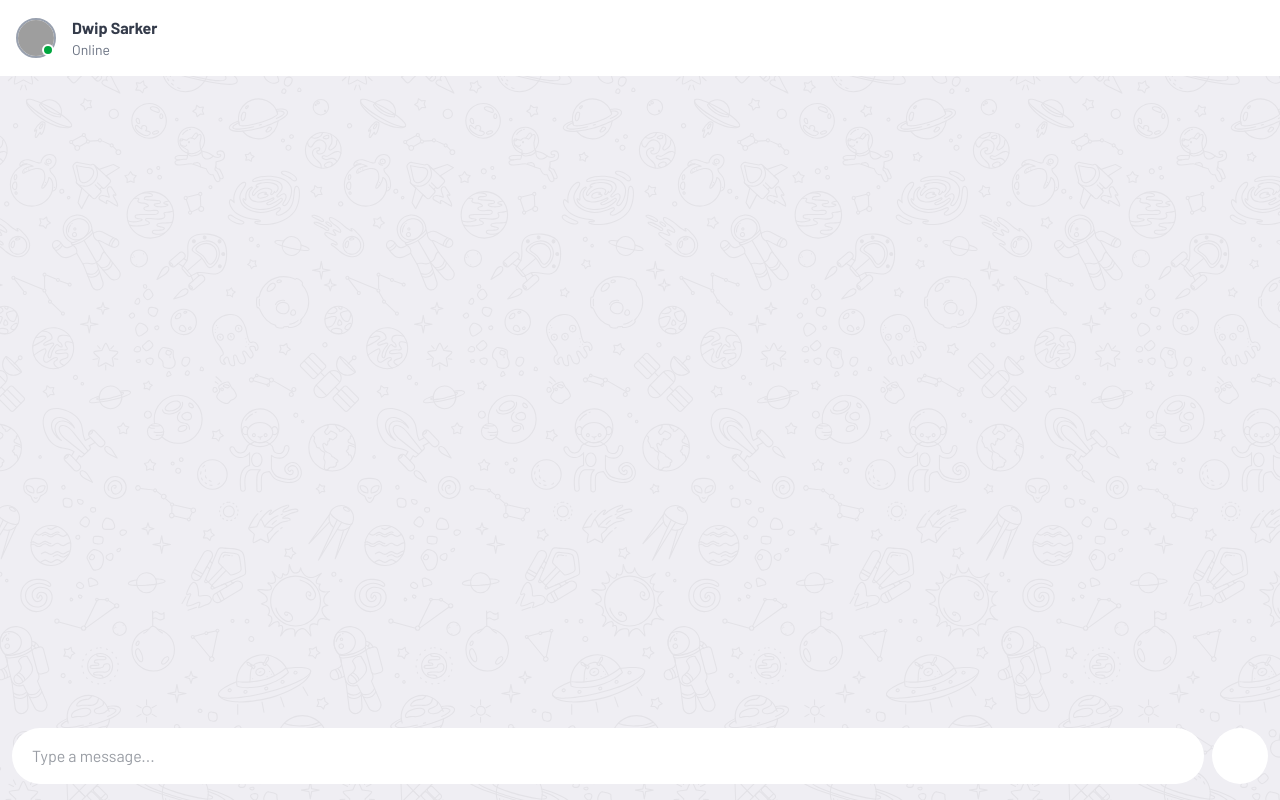
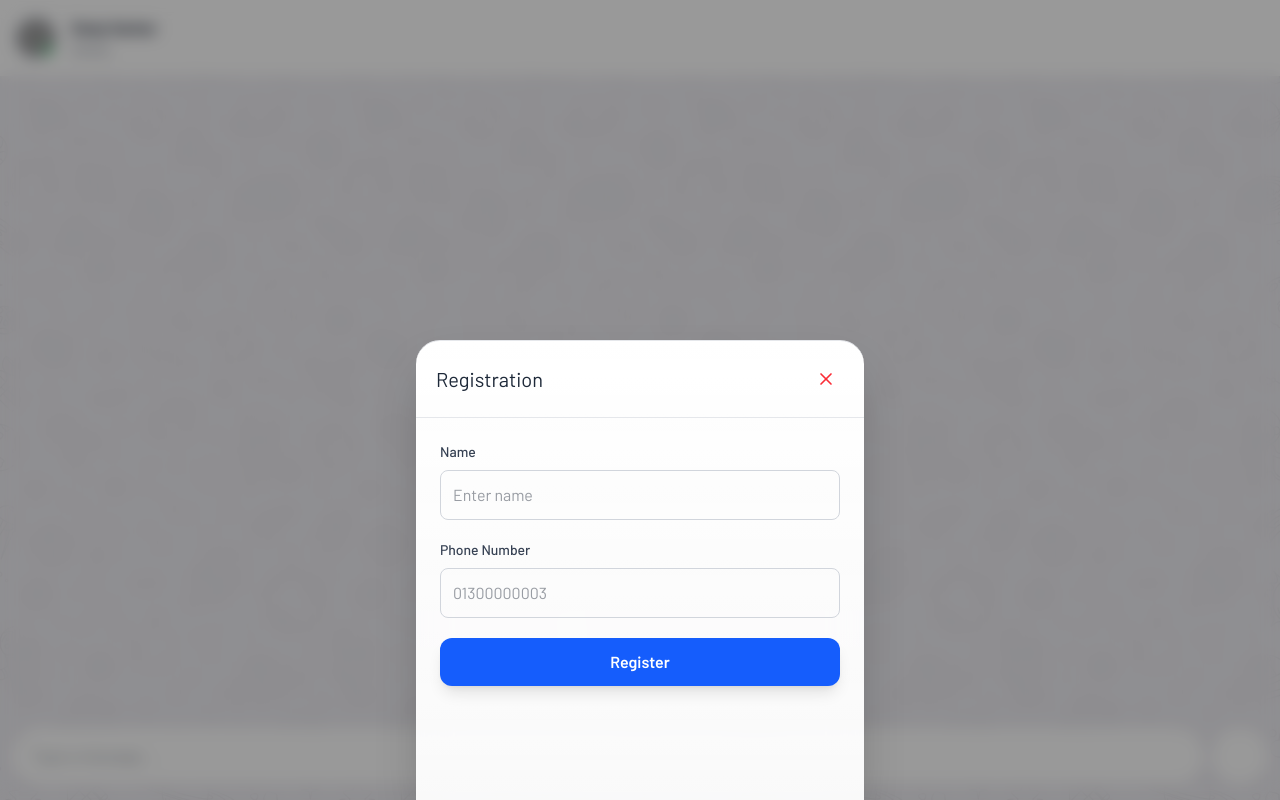
Before and after one commit to dwipsarker2001/easy-apply-client-portal, a React (Vite) app: page / in a window 1280 px wide. Built offline with nearby package versions, Linux system fonts and the light colour scheme; grey boxes are pictures that could not be loaded; some icons are missing.

Commit message:
Add client registration and management features
- Updated API to include client registration and retrieval endpoints.
- Integrated client state management with Redux.
- Enhanced BottomSheet component for client registration.
- Modified existing API routes for document uploads.

```diff
--- a/src/api/index.ts
+++ b/src/api/index.ts
@@ -3,6 +3,6 @@ import { createApi, fetchBaseQuery } from "@reduxjs/toolkit/query/react";
 export const baseApi = createApi({
   reducerPath: "easyApplyApi",
   baseQuery: fetchBaseQuery({ baseUrl: import.meta.env.VITE_BASE_URL }),
-  tagTypes: ["books"],
+ tagTypes: ["books", "Client"],
   endpoints: () => ({}),
 });
--- a/src/app/store.ts
+++ b/src/app/store.ts
@@ -1,6 +1,7 @@
 import { configureStore } from "@reduxjs/toolkit";
 import settingReducer from "../features/theme/themeSlice";
 import eventReducer from "../features/events/eventSlice";
+import clientReducer from "@/state/clientSlice";
 import appReducer from "@/state";
 import { baseApi } from "@/api";
 
@@ -9,6 +10,7 @@ export const store = configureStore({
     theme: settingReducer,
     events: eventReducer,
     app: appReducer,
+    client: clientReducer,
     [baseApi.reducerPath]: baseApi.reducer,
   },
   middleware: (getDefaultMiddleware) =>
--- /dev/null
+++ b/src/features/auth/api/index.ts
@@ -0,0 +1,66 @@
+import { baseApi } from "@/api";
+
+/*----------------------------------
+  Types
+----------------------------------*/
+export interface ClientType {
+  id: string;
+  name: string;
+  phoneNumber: string;
+  createdAt: string;
+}
+
+export type RegisterPayload = {
+  name: string;
+  phoneNumber: string;
+};
+
+export interface ClientState {
+  clientId: number | null;
+}
+
+export interface RegisterApiResponse {
+  success: boolean;
+  message: string;
+  data: {
+    clientId: number;
+  };
+}
+
+/*----------------------------------
+  RTK Query clientApi
+----------------------------------*/
+export const clientApi = baseApi.injectEndpoints({
+  overrideExisting: false,
+  endpoints: (builder) => ({
+
+    /* ------------------------------
+       Register Client
+    ------------------------------ */
+    register: builder.mutation<RegisterApiResponse, RegisterPayload>({
+      query: (payload) => ({
+        url: '/client/register',
+        method: 'POST',
+        body: payload,
+      }),
+    }),
+
+    /* ------------------------------
+       Get All Clients
+    ------------------------------ */
+     getAllClients: builder.query<ClientType[], void>({
+      query: () => '/client/clients',
+      providesTags: ['Client'],
+    }),
+
+  }),
+});
+
+/*----------------------------------
+  Export hooks
+----------------------------------*/
+export const {
+  useRegisterMutation,
+  useGetAllClientsQuery
+
+ } = clientApi;
--- a/src/features/chat/ChatPage.tsx
+++ b/src/features/chat/ChatPage.tsx
@@ -3,7 +3,6 @@ import BottomSheet from "./components/BottomSheet";
 import Header from "./components/Header";
 import ChatArea from "./components/ChatArea";
 import InputArea from "./components/InputArea";
-
 const ChatPage: React.FC = () => {
   return (
     <div className="h-[100dvh] w-screen flex flex-col relative overflow-hidden">
--- a/src/features/chat/api/index.ts
+++ b/src/features/chat/api/index.ts
@@ -37,7 +37,7 @@ export const bookApi = baseApi.injectEndpoints({
     -------------------------------------- */
     uploadDocument: builder.mutation<{ status: boolean }, FormData>({
       query: (formData) => ({
-        url: "/client/upload-document",
+        url: "/client/uploads",
         method: "POST",
         body: formData,
       }),
--- a/src/features/chat/components/BottomSheet.tsx
+++ b/src/features/chat/components/BottomSheet.tsx
@@ -1,31 +1,132 @@
+import React, { useEffect, useState } from "react";
 import { setLoginSheet } from "@/state";
 import { useAppDispatch, useAppSelector } from "@/hooks";
-import React from "react";
+import { useRegisterMutation } from "@/features/auth/api";
+import { setClientId } from "@/state/clientSlice";
+import { X } from "lucide-react";
+
 
 const BottomSheet: React.FC = () => {
   const dispatch = useAppDispatch();
   const loginSheet = useAppSelector((state) => state.app.loginSheet);
+  const [name, setName] = useState("");
+  const [phoneNumber, setPhoneNumber] = useState("");
+  const [register, { isLoading, error, isSuccess }] = useRegisterMutation();
+
+// -------------------
+  // Handle submit
+  // -------------------
+ const handleSubmit = async (e: React.FormEvent) => {
+  e.preventDefault();
+
+  if (!name || !phoneNumber) return;
+
+  try {
+    const res = await register({ name, phoneNumber }).unwrap();
+    dispatch(setClientId(res.data.clientId));
+    dispatch(setLoginSheet(false));
+    setName("");
+    setPhoneNumber("");
+  } catch (err) {
+    console.error("Registration failed", err);
+  }
+};
+
+// -------------------
+  // Auto Reopen if registration failed
+  // -------------------
+  useEffect(() => {
+    const clientId = localStorage.getItem("clientId");
+    if (!clientId && !loginSheet) {
+      // Reopen sheet if clientId not stored
+      dispatch(setLoginSheet(true));
+    }
+  }, [loginSheet, dispatch]);
+
 
   return (
+<>
+      {/* Overlay */}
+      {loginSheet && (
         <div
-      className={`fixed bottom-0 w-full h-[400px] bg-white rounded-t-3xl shadow-xl transform transition-transform duration-300 ${
-        loginSheet ? "translate-y-0" : "translate-y-[400px]"
-      }`}
+          onClick={() => dispatch(setLoginSheet(false))}
+          className="fixed inset-0 bg-black/40 z-[9998] backdrop-blur-sm"
+        />
+      )}
+
+      {/* Bottom Sheet */}
+      <div
+        className={`fixed inset-x-0 bottom-0 z-[9999] max-w-md mx-auto w-full h-[460px] bg-gradient-to-t from-white/95 to-white backdrop-blur-lg rounded-t-3xl shadow-2xl border-t border-gray-200 transform transition-transform duration-500 ease-in-out
+          ${loginSheet ? "translate-y-0" : "translate-y-[460px]"}
+        `}
       >
-      <div className="p-4 flex justify-between items-center">
-        <h2 className="text-lg font-bold">Login Modal</h2>
+        {/* Header */}
+        <div className="p-5 flex justify-between items-center border-b border-gray-200">
+          <h2 className="text-xl text-shadow-stone-950 text-gray-800">Registration</h2>
           <button
             onClick={() => dispatch(setLoginSheet(false))}
-          className="px-2 py-1 bg-red-500 text-white rounded"
+            className="p-2 rounded-full cursor-pointer hover:bg-red-100 transition"
           >
-          Close
+            <X className="text-red-500" size={20} />
           </button>
         </div>
-      <div className="p-4">
-        {/* Your login form or content here */}
-        <p>Bottom sheet content goes here...</p>
+
+        {/* Form */}
+        <form
+          onSubmit={handleSubmit}
+          className="p-6 flex flex-col space-y-5"
+        >
+          {/* Name */}
+          <div className="flex flex-col">
+            <label className="text-sm font-medium text-gray-700 mb-2">Name</label>
+            <input
+              type="text"
+              value={name}
+              onChange={(e) => setName(e.target.value)}
+              placeholder="Enter name"
+              className="border border-gray-300 rounded-lg p-3 focus:outline-none focus:ring-2 focus:ring-blue-400 focus:border-blue-400 transition  hover:shadow-md"
+              required
+            />
           </div>
+
+          {/* Phone */}
+          <div className="flex flex-col">
+            <label className="text-sm font-medium text-gray-700 mb-2">Phone Number</label>
+            <input
+              type="tel"
+              value={phoneNumber}
+              onChange={(e) => setPhoneNumber(e.target.value)}
+              placeholder="01300000003"
+              className="border border-gray-300 rounded-lg p-3 focus:outline-none focus:ring-2 focus:ring-blue-400 focus:border-blue-400 transition hover:shadow-md"
+              required
+            />
           </div>
+
+          {/* Error */}
+          {error && (
+            <p className="text-sm text-red-500 animate-pulse">
+              Registration failed. Please try again.
+            </p>
+          )}
+
+          {/* Submit */}
+          <button
+            type="submit"
+            disabled={isLoading}
+            className="w-full py-3 cursor-pointer rounded-xl bg-blue-600 hover:bg-blue-700 text-white font-semibold transition transform hover:scale-105 shadow-lg disabled:opacity-50 disabled:cursor-not-allowed"
+          >
+            {isLoading ? "Registering..." : "Register"}
+          </button>
+
+          {/* Success */}
+          {isSuccess && (
+            <p className="text-sm text-green-600 font-medium animate-pulse">
+              Client registered successfully!
+            </p>
+          )}
+        </form>
+      </div>
+    </>
   );
 };
 
--- /dev/null
+++ b/src/state/clientSlice.ts
@@ -0,0 +1,45 @@
+import { createSlice, PayloadAction } from "@reduxjs/toolkit";
+
+/*----------------------------------
+  State Type
+----------------------------------*/
+interface ClientState {
+  clientId: number | null;
+}
+
+/*----------------------------------
+  Load from localStorage
+----------------------------------*/
+const storedClientId = localStorage.getItem("clientId");
+
+/*----------------------------------
+  Initial State
+----------------------------------*/
+const initialState: ClientState = {
+  clientId: storedClientId ? Number(storedClientId) : null,
+};
+
+/*----------------------------------
+  Client Slice
+----------------------------------*/
+const clientSlice = createSlice({
+  name: "client",
+  initialState,
+  reducers: {
+    setClientId(state, action: PayloadAction<number>) {
+      state.clientId = action.payload;
+      localStorage.setItem("clientId", action.payload.toString());
+    },
+
+    clearClientId(state) {
+      state.clientId = null;
+      localStorage.removeItem("clientId");
+    },
+  },
+});
+
+/*----------------------------------
+  Exports
+----------------------------------*/
+export const { setClientId, clearClientId } = clientSlice.actions;
+export default clientSlice.reducer;
```
Lines whose indentation alone changed are shown as unchanged.
